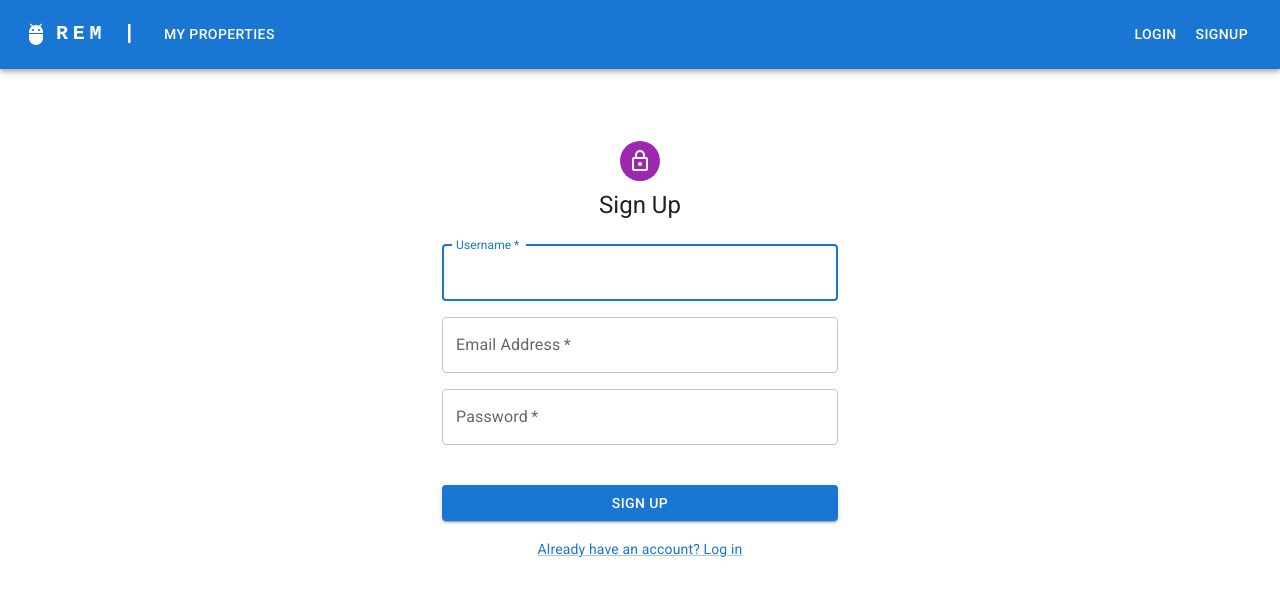
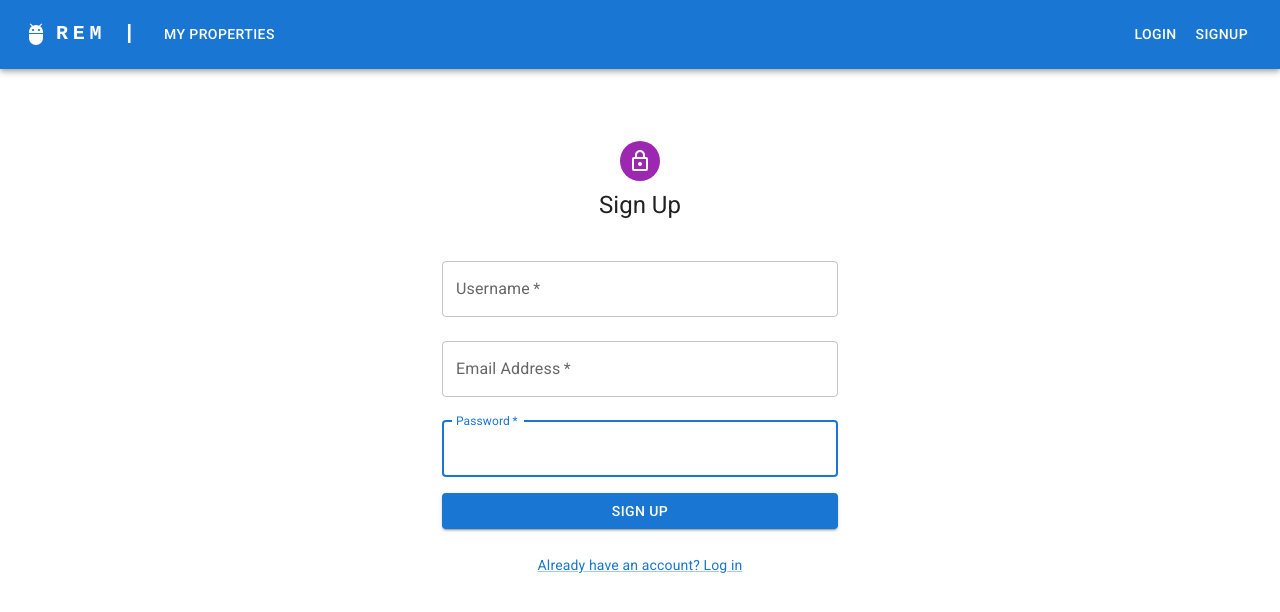
Before and after one commit to Kiddie22/rem-frontend, a Next.js app: page /signup in a window 1280 px wide. Shown: the top 612 px of the page. Built offline with nearby package versions, Linux system fonts and the light colour scheme.

Commit message:
refactor: create custom components for login and signup forms and refactor

```diff
--- a/components/forms/signup-form.tsx
+++ b/components/forms/signup-form.tsx
@@ -1,29 +1,26 @@
 import * as React from 'react';
-import Box from '@mui/material/Box';
-import Link from '@mui/material/Link';
-import Grid from '@mui/material/Grid';
-import { Alert } from '@mui/material';
-import Avatar from '@mui/material/Avatar';
-import Button from '@mui/material/Button';
-import Container from '@mui/material/Container';
-import TextField from '@mui/material/TextField';
-import Typography from '@mui/material/Typography';
-import CssBaseline from '@mui/material/CssBaseline';
-import LockOutlinedIcon from '@mui/icons-material/LockOutlined';
+import { Alert, Box } from '@mui/material';
+import {
+  CustomForm,
+  CustomSignUpFooter,
+  CustomSubmitButton,
+  CustomTextField,
+} from '../layout/form-components';
 
-function SignUpForm(props: {
-  signUp: (
+// Type Declarations
+type SignUpFunction = (
   username: string,
   email: string,
   password: string,
 ) => Promise<string>;
-}): JSX.Element {
+
+type Event = React.FormEvent<HTMLFormElement>;
+
+function SignUpForm(props: { signUp: SignUpFunction }): JSX.Element {
   const { signUp } = props;
   const [errorMessage, setErrorMessage] = React.useState('');
 
-  const handleSubmit = async (
-    event: React.FormEvent<HTMLFormElement>,
-  ): Promise<void> => {
+  const handleSubmit = async (event: Event): Promise<void> => {
     event.preventDefault();
     const data = new FormData(event.currentTarget);
     const [username, email, password] = [
@@ -42,78 +39,16 @@ function SignUpForm(props: {
   };
 
   return (
-    <Container component="main" maxWidth="xs">
-      <CssBaseline />
-      <Box
-        sx={{
-          marginTop: 8,
-          display: 'flex',
-          flexDirection: 'column',
-          alignItems: 'center',
-        }}
-      >
-        <Avatar sx={{ m: 1, bgcolor: 'secondary.main' }}>
-          <LockOutlinedIcon />
-        </Avatar>
-        <Typography component="h1" variant="h5">
-          Sign Up
-        </Typography>
+    <CustomForm title="Sign Up">
       <Box component="form" noValidate onSubmit={handleSubmit} sx={{ mt: 3 }}>
-          <Grid container spacing={2}>
-            <Grid item xs={12}>
-              <TextField
-                autoComplete="given-name"
-                name="username"
-                required
-                fullWidth
-                id="username"
-                label="Username"
-                autoFocus
-              />
-            </Grid>
-            <Grid item xs={12}>
-              <TextField
-                required
-                fullWidth
-                id="email"
-                label="Email Address"
-                name="email"
-                autoComplete="email"
-              />
-            </Grid>
-            <Grid item xs={12}>
-              <TextField
-                required
-                fullWidth
-                name="password"
-                label="Password"
-                type="password"
-                id="password"
-                autoComplete="new-password"
-              />
-            </Grid>
-            <Grid item xs={12}>
+        <CustomTextField id="username" label="Username" />
+        <CustomTextField id="email" label="Email Address" />
+        <CustomTextField id="password" label="Password" />
         {errorMessage && <Alert severity="error">{errorMessage}</Alert>}
-            </Grid>
-          </Grid>
-          <Button
-            type="submit"
-            fullWidth
-            variant="contained"
-            sx={{ mt: 3, mb: 2 }}
-          >
-            Sign Up
-          </Button>
-          <Grid container justifyContent="center">
-            <Grid item>
-              <Link href="/login" variant="body2">
-                Already have an account? Log in
-              </Link>
-            </Grid>
-          </Grid>
+        <CustomSubmitButton>Sign Up</CustomSubmitButton>
+        <CustomSignUpFooter />
       </Box>
-      </Box>
-    </Container>
+    </CustomForm>
   );
 }
 
--- /dev/null
+++ b/components/layout/form-components.tsx
@@ -0,0 +1,100 @@
+import { ReactNode } from 'react';
+import LockOutlinedIcon from '@mui/icons-material/LockOutlined';
+import {
+  Avatar,
+  Box,
+  Button,
+  Container,
+  CssBaseline,
+  Grid,
+  Link,
+  TextField,
+  Typography,
+} from '@mui/material';
+
+export function CustomForm(props: {
+  title: string;
+  children: ReactNode;
+}): JSX.Element {
+  const { title, children } = props;
+  return (
+    <Container component="main" maxWidth="xs">
+      <CssBaseline />
+      <Box
+        sx={{
+          marginTop: 8,
+          display: 'flex',
+          flexDirection: 'column',
+          alignItems: 'center',
+        }}
+      >
+        <Avatar sx={{ m: 1, bgcolor: 'secondary.main' }}>
+          <LockOutlinedIcon />
+        </Avatar>
+        <Typography component="h1" variant="h5">
+          {title}
+        </Typography>
+        {children}
+      </Box>
+    </Container>
+  );
+}
+
+export function CustomTextField(props: {
+  id: string;
+  label: string;
+}): JSX.Element {
+  const { id, label } = props;
+  return (
+    <TextField
+      margin="normal"
+      required
+      fullWidth
+      id={id}
+      label={label}
+      name={id}
+      autoComplete={id}
+      autoFocus
+    />
+  );
+}
+
+export function CustomSubmitButton(props: {
+  children: ReactNode;
+}): JSX.Element {
+  const { children } = props;
+  return (
+    <Button type="submit" fullWidth variant="contained" sx={{ mt: 1, mb: 3 }}>
+      {children}
+    </Button>
+  );
+}
+
+export function CustomSignUpFooter(): JSX.Element {
+  return (
+    <Grid container justifyContent="center">
+      <Grid item>
+        <Link href="/login" variant="body2">
+          Already have an account? Log in
+        </Link>
+      </Grid>
+    </Grid>
+  );
+}
+
+export function CustomLoginFooter(): JSX.Element {
+  return (
+    <Grid container>
+      <Grid item xs>
+        <Link href="/" variant="body2">
+          Forgot password?
+        </Link>
+      </Grid>
+      <Grid item>
+        <Link href="/signup" variant="body2">
+          Don&apos;t have an account? Sign Up
+        </Link>
+      </Grid>
+    </Grid>
+  );
+}
```
Also changed, not shown: components/forms/login-form.tsx (+22 -80 lines). Lines whose indentation alone changed are shown as unchanged.
